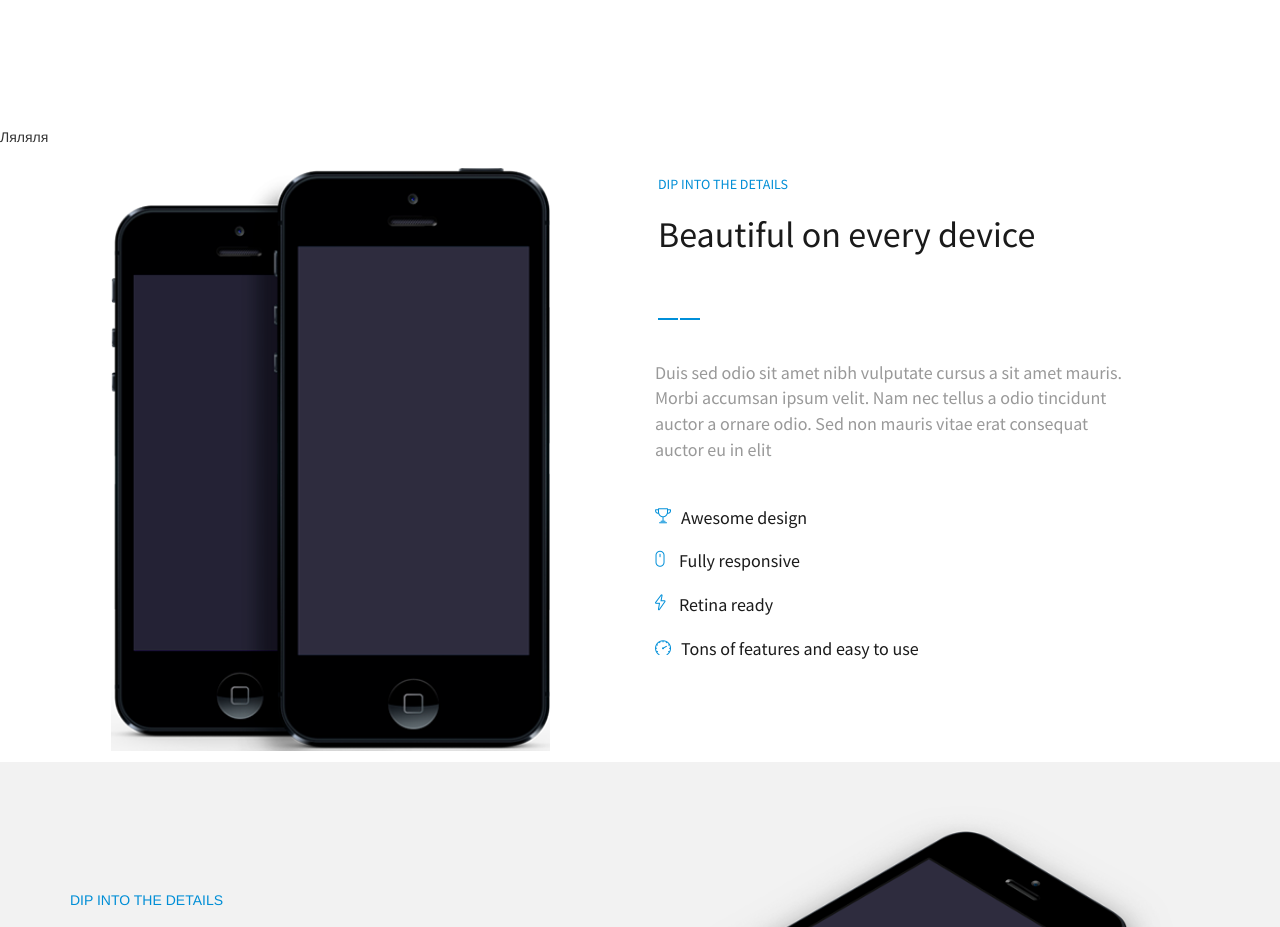
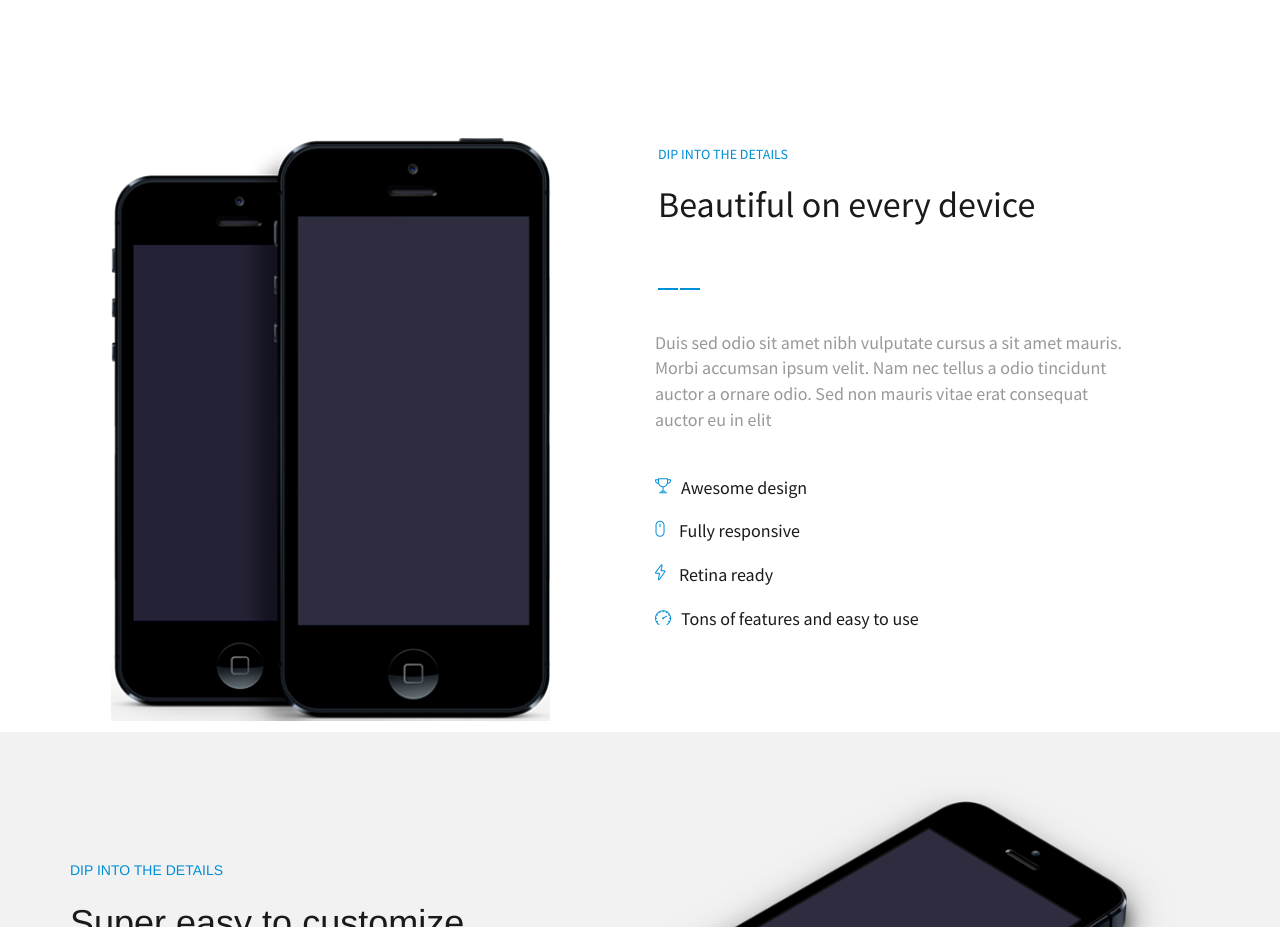
Before and after one commit to Demon-Xaoca/Lucid_onepage-master, a plain HTML site: page index.html in a window 1280 px wide. Shown: the part 1400-2327 px from the top of the page. Drawn offline with nearby package versions, Linux system fonts and the light colour scheme; a web font is replaced by a local one.

Commit message:
Delete paragraph

```diff
--- a/index.html
+++ b/index.html
@@ -81,7 +81,6 @@
         </div>
     </div>
 </section>
-<p>Ляляля</p>
 <section class="Telephone">
     <div class="container">
         <div class="row">
```
